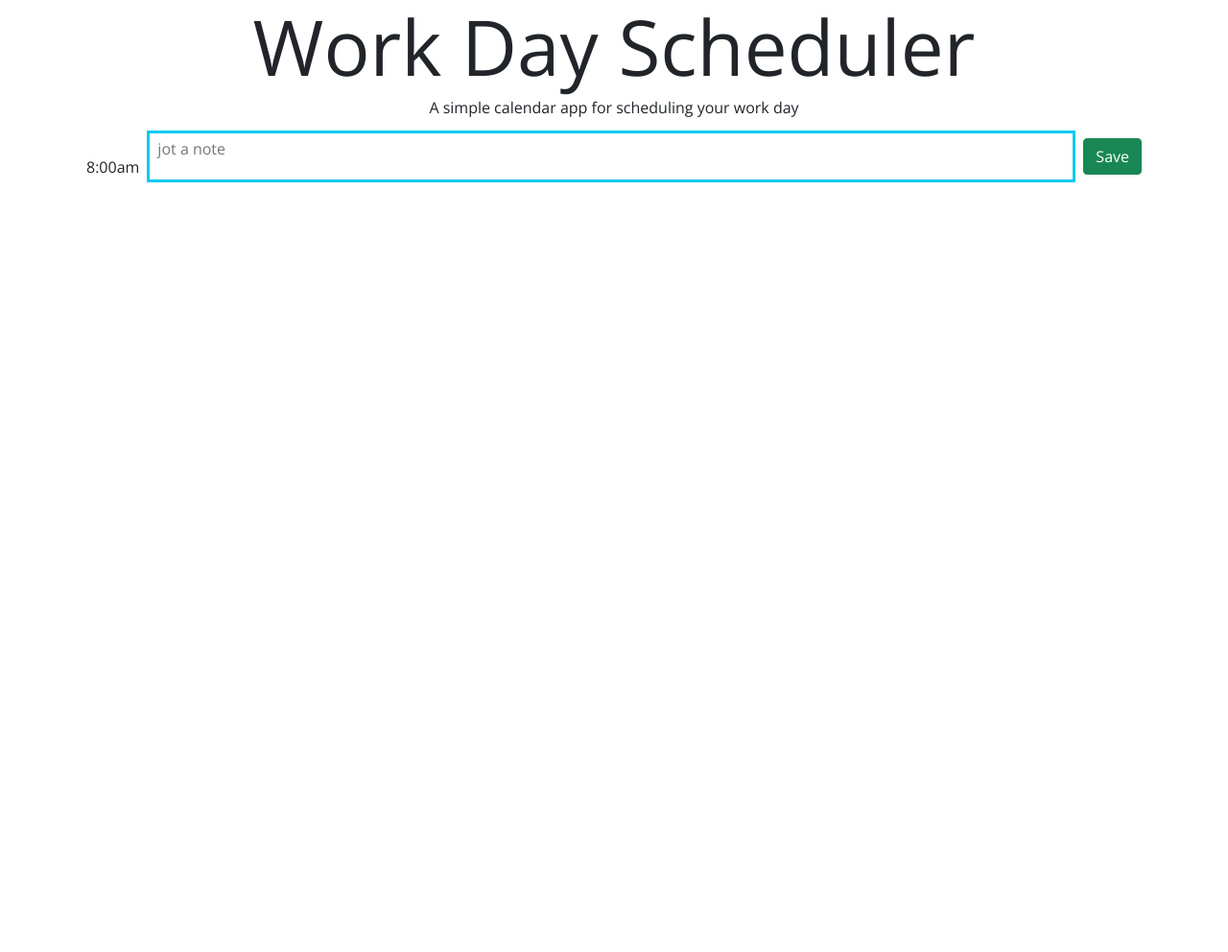
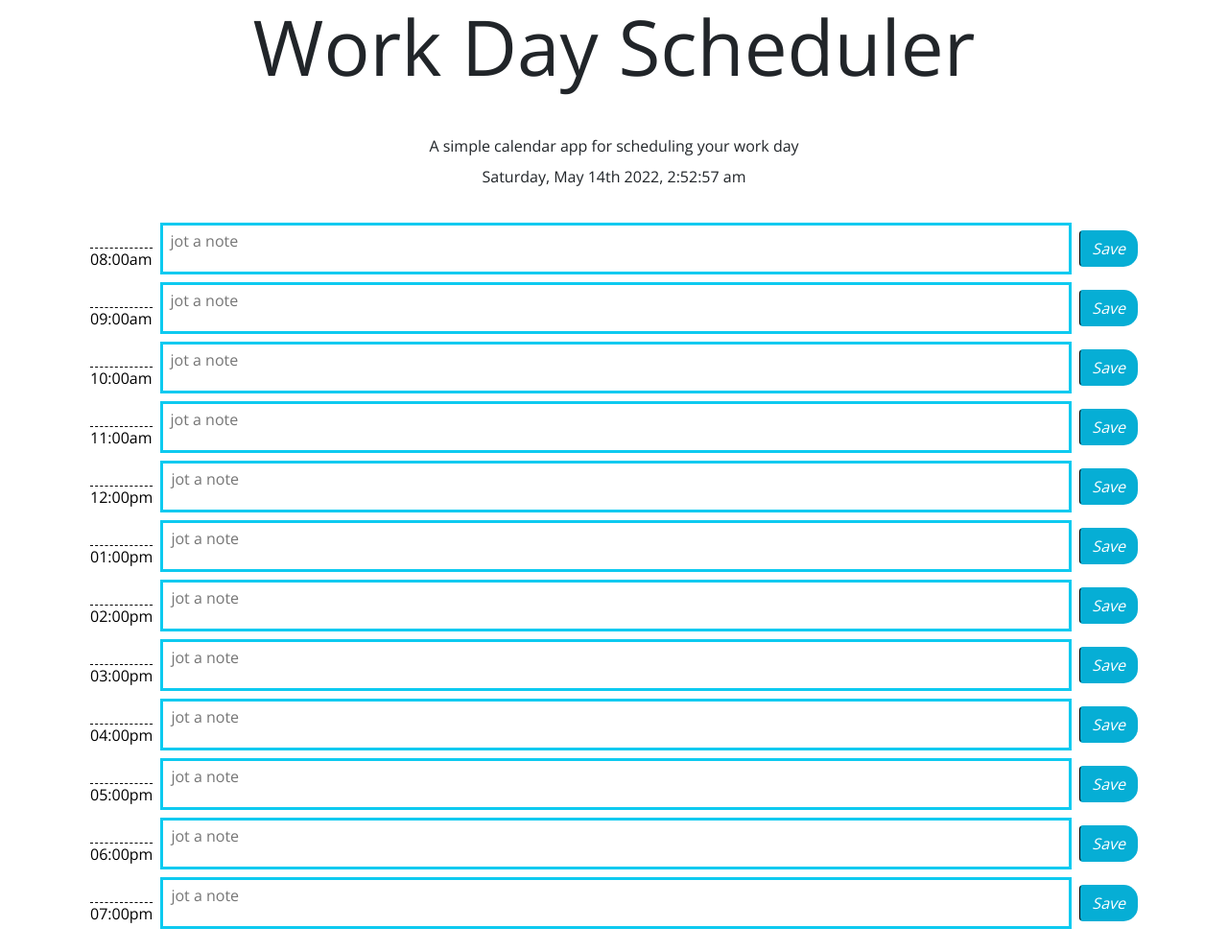
Before and after one commit to bodashii/planaday, a website: page Develop/index.html in a window 1280 px wide. Shown: the whole page at 96% size. Before the commit the page ends 800 px from the top, so only its background shows below. Drawn offline with nearby package versions, Linux system fonts and the light colour scheme.

Commit message:
added other hours and displayed time on page

```diff
--- a/Develop/index.html
+++ b/Develop/index.html
@@ -21,22 +21,143 @@
 
   <body>
     <header class="container-fluid">
-      <div class="d-flex flex-column text-center">
-        <h1 class="display-1">Work Day Scheduler</h1>
+      <div class="d-flex flex-column text-center mb-3">
+        <h1 class="display-1 mb-5">Work Day Scheduler</h1>
         <p>A simple calendar app for scheduling your work day</p>
         <span id=rightNow></span>
       </div>
     </header>
     <main id="planner">
-      <section class="container">
-        <div class="d-flex">
+      <section class="container p-3">
+        <div class="d-flex mb-2">
          <!-- schedule goes here -->
-          <div class="p-2 align-content-end">
-            <time class="flex-end">8:00am</time>
+          <div class="p-2 align-content-end time-block">
+            <time class="flex-end hour">08:00am</time>
           </div>
             <textarea class="p-2 flex-grow-1 border border-3 border-info" placeholder="jot a note"></textarea>
           <div class="p-2">
-            <button class="btn btn-success" typeof="submit">Save</button>
+            <i class="btn saveBtn" typeof="submit">Save</i>
+          </div>
+        </div>
+
+        <div class="d-flex mb-2">
+         <!-- schedule goes here -->
+          <div class="p-2 align-content-end time-block">
+            <time class="flex-end hour">09:00am</time>
+          </div>
+            <textarea class="p-2 flex-grow-1 border border-3 border-info" placeholder="jot a note"></textarea>
+          <div class="p-2">
+            <i class="btn saveBtn" typeof="submit">Save</i>
+          </div>
+        </div>
+
+        <div class="d-flex mb-2">
+         <!-- schedule goes here -->
+          <div class="p-2 align-content-end time-block">
+            <time class="flex-end hour">10:00am</time>
+          </div>
+            <textarea class="p-2 flex-grow-1 border border-3 border-info" placeholder="jot a note"></textarea>
+          <div class="p-2">
+            <i class="btn saveBtn" typeof="submit">Save</i>
+          </div>
+        </div>
+
+        <div class="d-flex mb-2">
+         <!-- schedule goes here -->
+          <div class="p-2 align-content-end time-block">
+            <time class="flex-end hour">11:00am</time>
+          </div>
+            <textarea class="p-2 flex-grow-1 border border-3 border-info" placeholder="jot a note"></textarea>
+          <div class="p-2">
+            <i class="btn saveBtn" typeof="submit">Save</i>
+          </div>
+        </div>
+
+        <div class="d-flex mb-2">
+         <!-- schedule goes here -->
+          <div class="p-2 align-content-end time-block">
+            <time class="flex-end hour">12:00pm</time>
+          </div>
+            <textarea class="p-2 flex-grow-1 border border-3 border-info" placeholder="jot a note"></textarea>
+          <div class="p-2">
+            <i class="btn saveBtn" typeof="submit">Save</i>
+          </div>
+        </div>
+
+        <div class="d-flex mb-2">
+         <!-- schedule goes here -->
+          <div class="p-2 align-content-end time-block">
+            <time class="flex-end hour">01:00pm</time>
+          </div>
+            <textarea class="p-2 flex-grow-1 border border-3 border-info" placeholder="jot a note"></textarea>
+          <div class="p-2">
+            <i class="btn saveBtn" typeof="submit">Save</i>
+          </div>
+        </div>
+
+        <div class="d-flex mb-2">
+         <!-- schedule goes here -->
+          <div class="p-2 align-content-end time-block">
+            <time class="flex-end hour">02:00pm</time>
+          </div>
+            <textarea class="p-2 flex-grow-1 border border-3 border-info" placeholder="jot a note"></textarea>
+          <div class="p-2">
+            <i class="btn saveBtn" typeof="submit">Save</i>
+          </div>
+        </div>
+
+        <div class="d-flex mb-2">
+         <!-- schedule goes here -->
+          <div class="p-2 align-content-end time-block">
+            <time class="flex-end hour">03:00pm</time>
+          </div>
+            <textarea class="p-2 flex-grow-1 border border-3 border-info" placeholder="jot a note"></textarea>
+          <div class="p-2">
+            <i class="btn saveBtn" typeof="submit">Save</i>
+          </div>
+        </div>
+
+        <div class="d-flex mb-2">
+         <!-- schedule goes here -->
+          <div class="p-2 align-content-end time-block">
+            <time class="flex-end hour">04:00pm</time>
+          </div>
+            <textarea class="p-2 flex-grow-1 border border-3 border-info" placeholder="jot a note"></textarea>
+          <div class="p-2">
+            <i class="btn saveBtn" typeof="submit">Save</i>
+          </div>
+        </div>
+
+        <div class="d-flex mb-2">
+         <!-- schedule goes here -->
+          <div class="p-2 align-content-end time-block">
+            <time class="flex-end hour">05:00pm</time>
+          </div>
+            <textarea class="p-2 flex-grow-1 border border-3 border-info" placeholder="jot a note"></textarea>
+          <div class="p-2">
+            <i class="btn saveBtn" typeof="submit">Save</i>
+          </div>
+        </div>
+
+        <div class="d-flex mb-2">
+         <!-- schedule goes here -->
+          <div class="p-2 align-content-end time-block">
+            <time class="flex-end hour">06:00pm</time>
+          </div>
+            <textarea class="p-2 flex-grow-1 border border-3 border-info" placeholder="jot a note"></textarea>
+          <div class="p-2">
+            <i class="btn saveBtn" typeof="submit">Save</i>
+          </div>
+        </div>
+
+        <div class="d-flex mb-2">
+         <!-- schedule goes here -->
+          <div class="p-2 align-content-end time-block">
+            <time class="flex-end hour">07:00pm</time>
+          </div>
+            <textarea class="p-2 flex-grow-1 border border-3 border-info" placeholder="jot a note"></textarea>
+          <div class="p-2">
+            <i class="btn saveBtn" typeof="submit">Save</i>
           </div>
         </div>
       </section>
--- a/Develop/script.js
+++ b/Develop/script.js
@@ -1,46 +1,56 @@
-const schedule = $('#schedule');
+const schedule = $("#schedule");
+const rightNow = $("#rightNow");
+const current = moment().format("dddd, MMMM Do YYYY, h:mm:ss a");
 
 let hours = [];
 
+function displayCurrent() {
+  let result = moment().format("dddd, MMMM Do YYYY, h:mm:ss a");
+  if (result === current) {
+    rightNow.addClass("d-flex row-md-8 justify-content-center mb-2");
+    rightNow.append(current);
+  }
+}
+displayCurrent();
+
 // Hour constructor
-class Hour  {
+class Hour {
   constructor(hour, note) {
-        this.hour = hour,
-        this.note = note
+    (this.hour = hour), (this.note = note);
   }
 }
 
 function todayHours() {
-    for(let i = 7; i < 20; i++){
-        hour = i;œ
-        note = 'tasks go here';
-        hours.push(new Hour ({ hour, note }));
+  for (let i = 7; i < 20; i++) {
+    hour = i;
+    œ;
+    note = "tasks go here";
+    hours.push(new Hour({ hour, note }));
   }
-    return hours
+  return hours;
 }
 todayHours();
 
 // check if theres saved data in local storage and load that, in none make a new blank schedule
 
 // use function to append multiple objects from hours array to html
-function displaySchedule(time){
+function displaySchedule(time) {
   time = hours;
-
 
   console.log(time[0].hour.hour);
 
   let rowSlot, slotHour, slotNote, slotSave;
-    for (let i = 0; i < time.length; i++){
-        rowSlot = $('div');
+  for (let i = 0; i < time.length; i++) {
+    rowSlot = $("div");
 
     slotHour = $("<p></p>").text(time[i].hour.hour);
     slotNote = $("<textarea></textarea>").text(time[i].hour.note);
     slotSave = $("<button></button>").text("save");
 
-        rowSlot.addClass('row');
-        slotHour.addClass('col-3');
-        slotNote.addClass('col-6');
-        slotSave.addClass('btn btn-primary');
+    rowSlot.addClass("row");
+    slotHour.addClass("col-3");
+    slotNote.addClass("col-6");
+    slotSave.addClass("btn btn-primary");
 
     schedule.append(slotHour, slotNote, slotSave);
   }
@@ -48,24 +58,22 @@ function displaySchedule(time){
 
 displaySchedule(hours);
 // formats current date and time
-const current = moment().format("dddd, MMMM Do YYYY, h:mm:ss a");
+
 console.log(current);
 // displays current date and time
-const rightNow = $('#rightNow');
-rightNow.addClass("d-flex row-md-8 justify-content-center mb-2");
-rightNow.append(current);
-console.log(rightNow)
+
+console.log(rightNow);
 // render time blocks
 
 let plannerArray = new Array(5);
 
-let currentHour = moment().hours()
+let currentHour = moment().hours();
 console.log(currentHour);
 
 /* iterate a grid layout to display the times from 7am to 6pm
     needs to include hourly time, textarea for input and button to save. */
 
-function getHourlySlot(){
+function getHourlySlot() {
   // check to see if prev. saved data for time slot.
 }
 
@@ -78,11 +86,7 @@ function getHourlySlot(){
 // }
 // appendText();
 
-
-
-
 // for(let hour = 7; hour <= 20; hour++) {
-
 
 //     let rowTime = $('div');
 //     rowTime.addClass('time-block');
@@ -109,7 +113,6 @@ function getHourlySlot(){
 //     rowTime.append(timeDiv);
 //     timeDiv.append(boxTime);
 
-
 //     let hourlySlot = $('<input>');
 
 //     hourlySlot.attr('id', `input-${index}`);
--- /dev/null
+++ b/package.json
@@ -0,0 +1,5 @@
+{
+  "dependencies": {
+    "moment": "^2.29.3"
+  }
+}
```
Also changed, not shown: 1 other file. Lines whose indentation alone changed are shown as unchanged.
